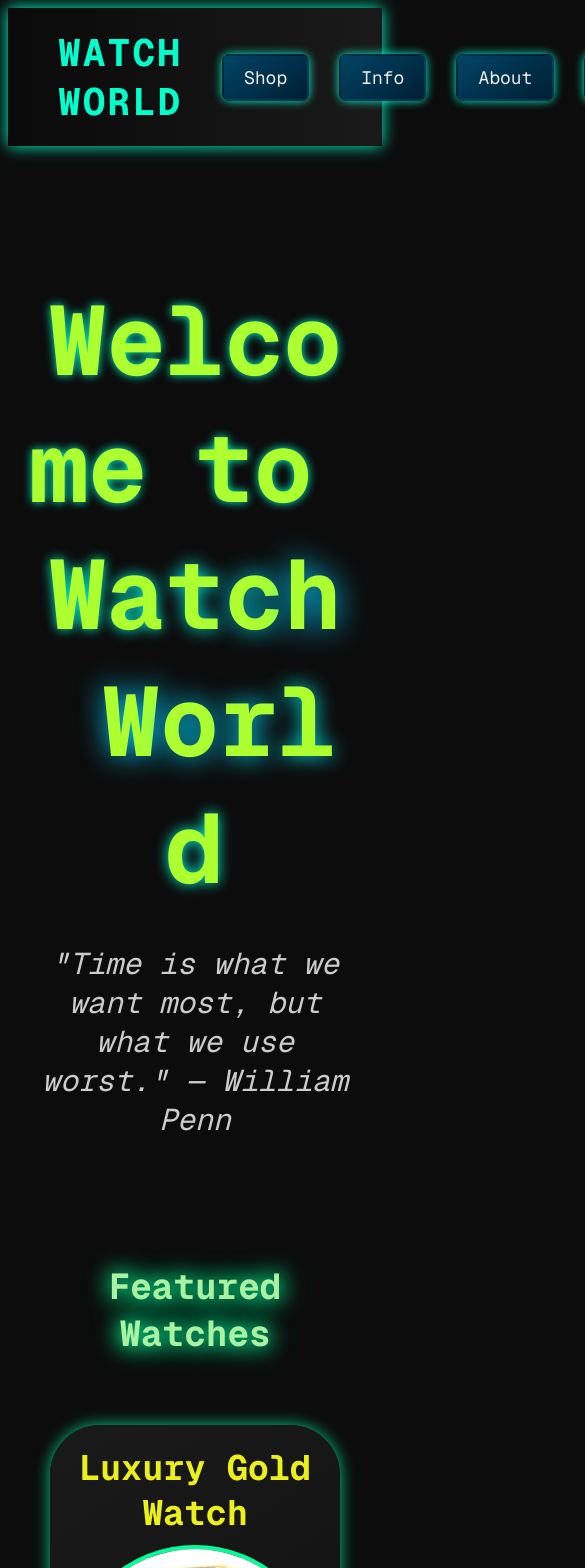
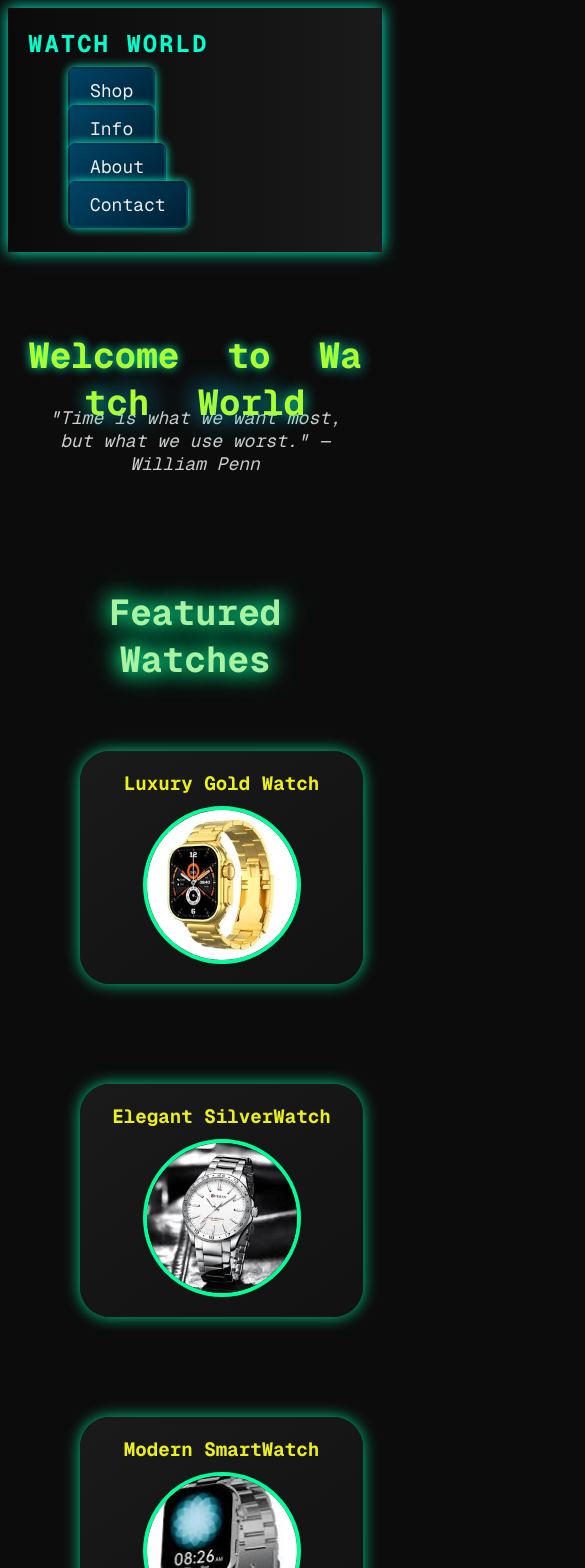
Before and after one commit to bilalwaseem111/watch-world, a Next.js app: page / in a window 390 px wide. Shown: the top 1568 px of the page, 585 px wide, since content can reach past the window. Built offline with nearby package versions, Linux system fonts and the light colour scheme.

Commit message:
Update globals.css

```diff
--- a/src/app/globals.css
+++ b/src/app/globals.css
@@ -720,3 +720,109 @@ body {
   border-radius: 50%;
   box-shadow: 0 0 15px #00cc88;
 }
+
+
+
+
+/* ========== Responsive Design ========== */
+@media (max-width: 1200px) {
+  .navbar {
+    padding: 20px 30px;
+  }
+
+  .logo {
+    font-size: 30px;
+  }
+
+  .nav-links {
+    gap: 20px;
+  }
+
+  .animated-heading {
+    font-size: 72px;
+  }
+
+  .card {
+    width: 200px;
+    height: auto;
+  }
+
+  .watch-image {
+    width: 200px;
+    height: 200px;
+  }
+}
+
+@media (max-width: 768px) {
+  .navbar {
+    flex-direction: column;
+    align-items: flex-start;
+    padding: 20px;
+  }
+
+  .nav-links {
+    flex-direction: column;
+    width: 100%;
+    gap: 15px;
+    margin-top: 20px;
+  }
+
+  .nav-links li a {
+    width: 100%;
+    text-align: center;
+  }
+
+  .animated-heading {
+    font-size: 48px;
+  }
+
+  .quotation {
+    font-size: 22px;
+  }
+
+  .featured-grid, .features-grid {
+    flex-direction: column;
+    gap: 30px;
+  }
+
+  .card {
+    width: 90%;
+    border-radius: 30px;
+  }
+
+  .watch-image {
+    width: 180px;
+    height: 180px;
+  }
+
+  .content-section {
+    padding: 0 20px;
+  }
+
+  .features-heading {
+    font-size: 28px;
+  }
+}
+
+@media (max-width: 480px) {
+  .animated-heading {
+    font-size: 36px;
+  }
+
+  .logo {
+    font-size: 24px;
+  }
+
+  .quotation {
+    font-size: 18px;
+  }
+
+  .card {
+    font-size: 1.2rem;
+  }
+
+  .watch-image {
+    width: 150px;
+    height: 150px;
+  }
+}
```
